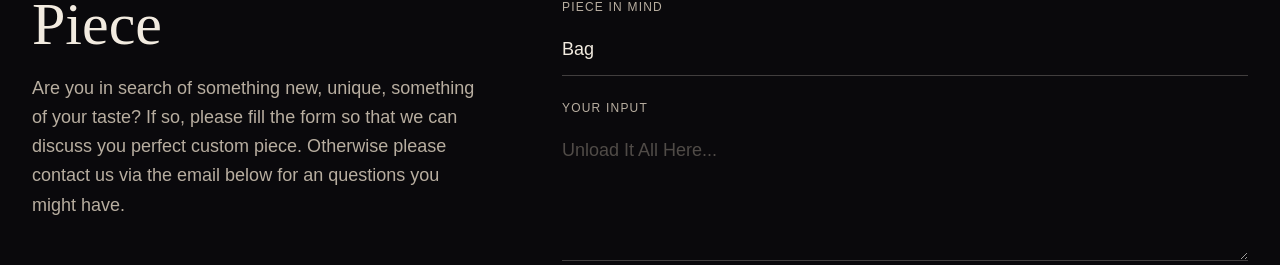
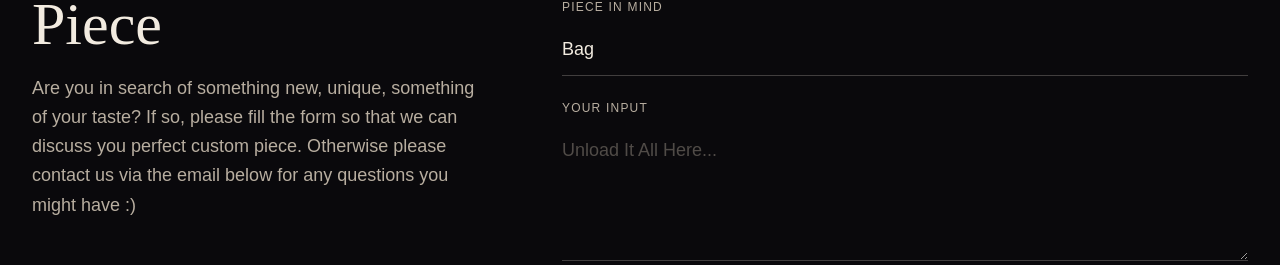
Before and after one commit to rhodevanwyk/OddOwl_Website, a React (Vite) app: page / in a window 1280 px wide. Shown: the part 2806-3071 px from the top of the page. Built offline with nearby package versions, Linux system fonts and the light colour scheme; a web font is replaced by a local one.

Commit message:
spelling fix

```diff
--- a/src/pages/Home.jsx
+++ b/src/pages/Home.jsx
@@ -334,7 +334,7 @@ function App() {
                 Commission A Piece
               </h2>
               <p className="mt-5 max-w-md text-lg leading-relaxed text-mist">
-                Are you in search of something new, unique, something of your taste? If so, please fill the form so that we can discuss you perfect custom piece. Otherwise please contact us via the email below for an questions you might have.
+                Are you in search of something new, unique, something of your taste? If so, please fill the form so that we can discuss you perfect custom piece. Otherwise please contact us via the email below for any questions you might have :)
               </p>
               <div className="mt-10 space-y-3 text-sand/80">
                 <a
```
